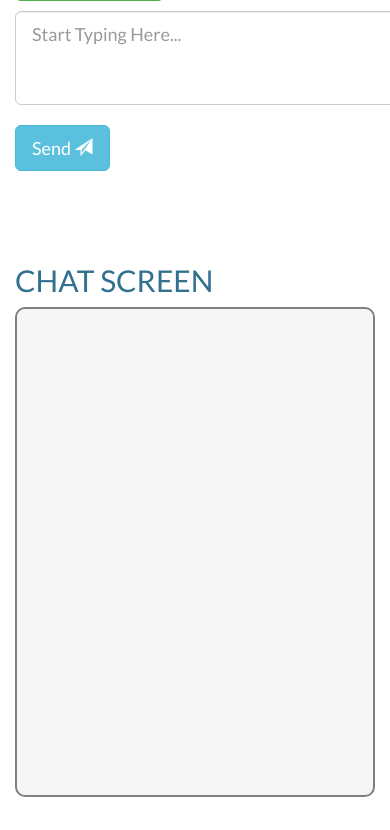
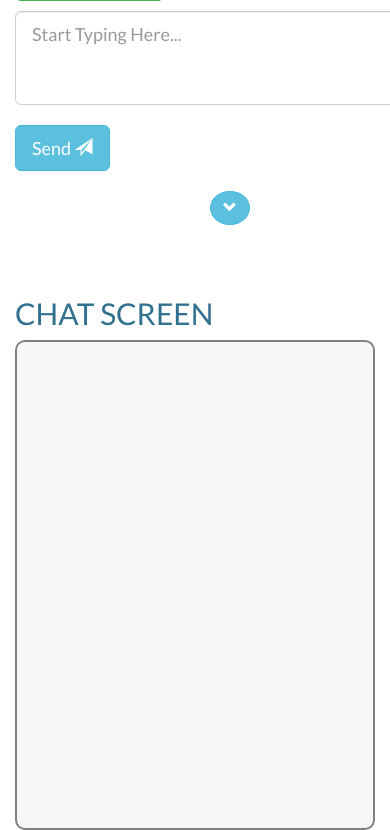
Before and after one commit to ShubhamGoel-sopho/CS50_CHATBOOK, a PHP site: template views/welcome.php in a window 390 px wide. Shown: the part 407-1237 px from the top of the page. Before the commit the page ends 1204 px from the top, so only its background shows below. Run offline with PHP 8.4, Linux system fonts and the light colour scheme; the template is opened without the code that fills it, so the values that code supplies are empty; the visitor is signed in with stand-in values (Sample User, id 1); some libraries are stand-ins or nearby versions.

Commit message:
Added scroll to bottom functionality in chat room

```diff
--- a/views/welcome.php
+++ b/views/welcome.php
@@ -38,12 +38,14 @@
                         <div class="col-lg-4">
                             <button type="submit" id="send" class="btn btn-info btn-lg">Send <span class="glyphicon glyphicon-send"></span></button>
                         </div>
-                         <div class="col-lg-8">
+                         <div class="col-lg-8 col-md-8 col-sm-12 col-xs-12">
                            <div class="form-group" id="friend_for_select">
 
                           </div>
                         </div>
-
+                        <div class="col-lg-4 col-sm-offset-8 col-sm-4  col-md-4 col-xs-offset-6 col-xs-6">
+                            <button id="scroll_to_bottom" data-toggle="tooltip" title="Scroll To Bottom" class="btn btn-info" style="border-radius:100%"><span class="glyphicon glyphicon-chevron-down"></span></button>
+                        </div>
                     </div>
                 </form>
             </div>
```
Also changed, not shown: public/js/scripts3.js (+12 -0 lines).
